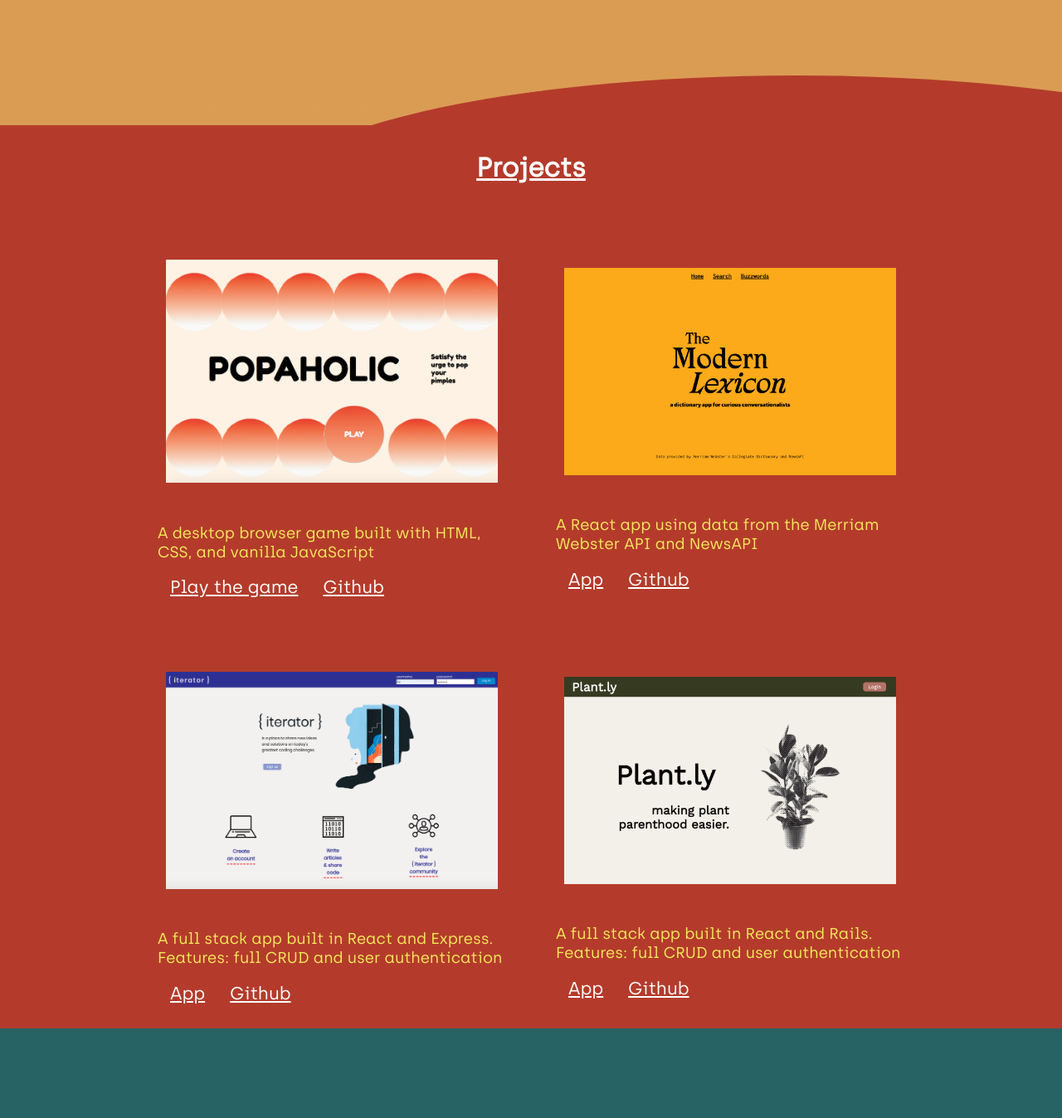
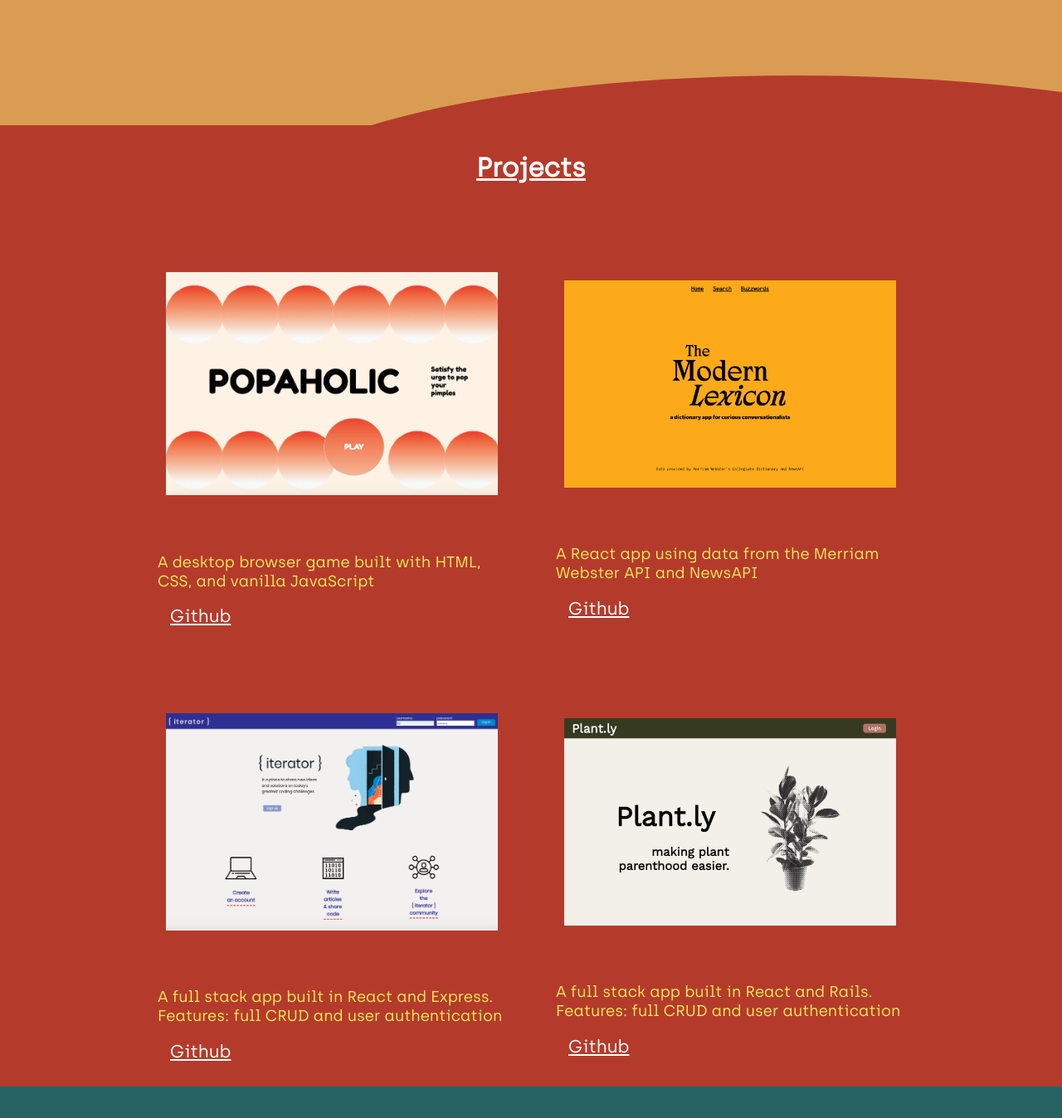
Before and after one commit to lizmoy/portfolio, a React (Create React App) app: page / in a window 1280 px wide. Shown: the part 729-2077 px from the top of the page at 83% size. Built offline with nearby package versions, Linux system fonts and the light colour scheme.

Commit message:
wrap project images in links

```diff
--- a/src/components/Projects.js
+++ b/src/components/Projects.js
@@ -15,36 +15,32 @@ export default function Projects() {
         <div className="projects">
             <div className="row1">
                 <div className="project-div">
-                    <img src={popaholic} alt="" className="project"/>
+                <a className="project-text-link" href="https://lizmoy.github.io/popaholic/" target="blank"><img src={popaholic} alt="" className="project"/></a>
                     <div className="project-text">
                         <p>A desktop browser game built with HTML, CSS, and vanilla JavaScript</p>
-                        <a className="project-text-link" href="https://lizmoy.github.io/popaholic/" target="blank">Play the game</a>
                         <a className="project-text-link" href="https://github.com/lizmoy/popaholic" target="blank">Github</a>
                     </div>
                 </div>
                 <div className="project-div">
-                    <img src={lexicon} alt="" className="project"/>
+                <a className="project-text-link" href="https://lm-modern-lexicon.herokuapp.com/" target="blank"><img src={lexicon} alt="" className="project"/></a>
                     <div className="project-text">
                         <p>A React app using data from the Merriam Webster API and NewsAPI</p>
-                        <a className="project-text-link" href="https://lm-modern-lexicon.herokuapp.com/" target="blank">App</a>
                         <a className="project-text-link" href="https://github.com/lizmoy/dictionary-app" target="blank">Github</a>
                     </div>
                 </div>
             </div>
             <div className="row2">
                 <div className="project-div">
-                    <img src={iterator} alt="" className="project"/>
+                <a className="project-text-link" href="https://iterator.surge.sh/" target="blank"><img src={iterator} alt="" className="project"/></a>
                     <div className="project-text">
                         <p>A full stack app built in React and Express. Features: full CRUD and user authentication</p>
-                        <a className="project-text-link" href="https://iterator.surge.sh/" target="blank">App</a>
                         <a className="project-text-link" href="https://github.com/lizmoy/Iterator" target="blank">Github</a>
                     </div>
                 </div>
                 <div className="project-div">
-                    <img src={plantly} alt="" className="project"/>
+                <a className="project-text-link" href="https://plantly.surge.sh/" target="blank"><img src={plantly} alt="" className="project"/></a>
                     <div className="project-text">
                         <p>A full stack app built in React and Rails. Features: full CRUD and user authentication</p>
-                        <a className="project-text-link" href="https://plantly.surge.sh/" target="blank">App</a>
                         <a className="project-text-link" href="https://github.com/lizmoy/plantly" target="blank">Github</a>
                     </div>
                 </div>
```
